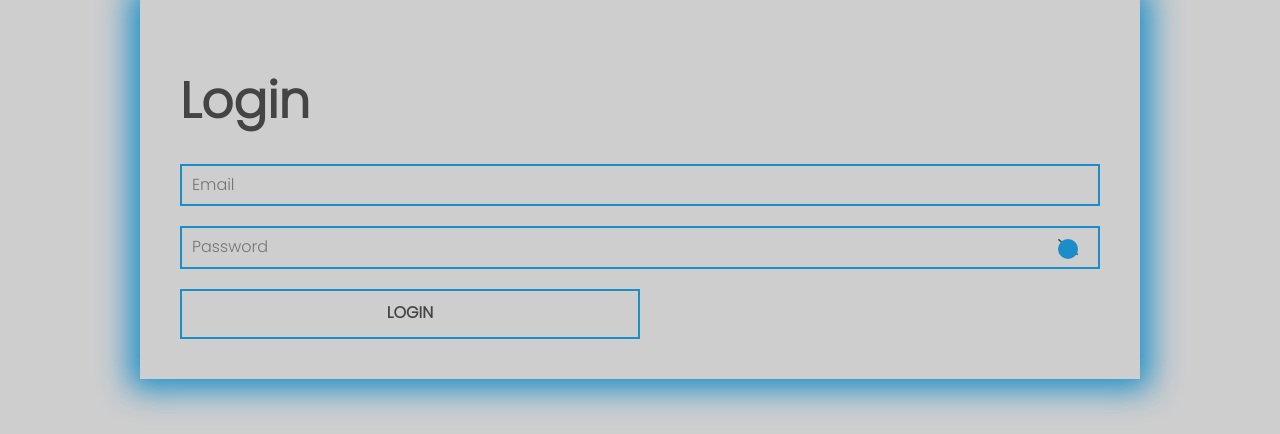
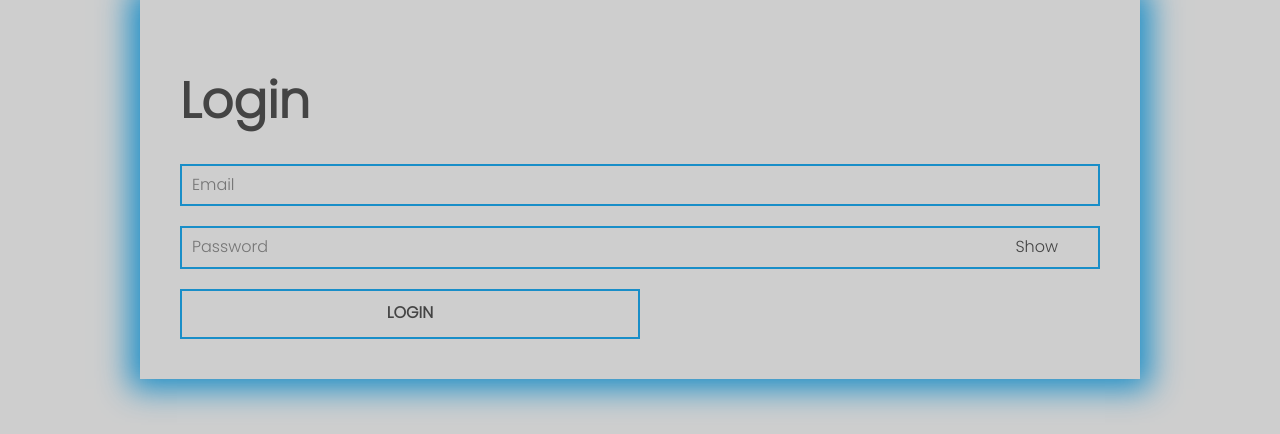
Before and after one commit to dragonero2704/Progetto_Php, a PHP site: page /pages/login.php in a window 1280 px wide. Shown: the part 236-670 px from the top of the page. Run offline with PHP 8.4, Linux system fonts and the light colour scheme; some libraries are stand-ins or nearby versions.

Commit message:
updated show hide

```diff
--- a/javascript/psw.js
+++ b/javascript/psw.js
@@ -1,19 +1,13 @@
 //elements
+let pswinput = document.getElementById('psw')
+let eye = document.getElementById('eye')
 
-
-function toggleinput() {
-    let pswinput = document.getElementById('psw')
-    let eye = document.getElementById('eye')
-
-    // console.log(eye)
-
-    let slashedeye = 'fa-eye-slash'
-    let normaleye = 'fa-eye'
-
-    if (eye.classList.contains(slashedeye)) {
+// console.log(eye)
+eye.addEventListener('click', () => {
+    if (eye.firstChild.nodeValue == 'Show') {
         pswinput.type = 'text'
             // console.log(eye.classList.toString())
-        eye.classList.replace(slashedeye, normaleye)
+        eye.firstChild.nodeValue = 'Hide'
             // eye.className = eye.classList.toString()
 
         // console.log(eye)
@@ -22,7 +16,8 @@ function toggleinput() {
     } else {
         pswinput.type = 'password'
             // console.log(eye.classList.toString())
-        eye.classList.replace(normaleye, slashedeye)
+            eye.firstChild.nodeValue = 'Show'
+
             // eye.className = eye.classList.toString()
     }
-}
+})
--- a/pages/login.php
+++ b/pages/login.php
@@ -78,7 +78,7 @@ $conn->close();
                 <div class="input_container mt2">
                     <div class="err<?php if (!isset($error_pass)) echo ' hidden'; ?>"><?php if (isset($error_pass)) echo $error_pass ?></div>
                     <input type="password" name="password" id="psw" value="<?php echo $password; ?>" placeholder="Password">
-                    <i onclick="toggleinput()" id="eye" class="fa-regular fa-eye-slash mr2"></i>
+                    <span id="eye" class="mr3">Show</span>
 
                 </div>
 
--- a/style/scss/login.scss
+++ b/style/scss/login.scss
@@ -62,23 +62,12 @@ input[type="submit"] {
     transform: translateY(-50%);
     right: 0;
     cursor: pointer;
+    padding: 10px;
+    border-radius: 20px;
+    transition: all 0.1s linear;
 }
 
-#eye::after {
-    content: '';
-    position: absolute;
-    top: 0;
-    left: 0;
-    border-radius: 100px;
+#eye:focus,
+#eye:hover{
     background-color: var(--secondary-color);
-    width: 0;
-    height: 0;
-    transition: all 0.3s linear;
-    padding: 10px;
 }
-
-#eye:hover::after,
-#eye:focus::after {
-    width: 20px;
-    height: 20px;
-}
--- a/style/style.css
+++ b/style/style.css
@@ -202,25 +202,14 @@ input[type=submit] {
   transform: translateY(-50%);
   right: 0;
   cursor: pointer;
+  padding: 10px;
+  border-radius: 20px;
+  transition: all 0.1s linear;
 }
 
-#eye::after {
-  content: "";
-  position: absolute;
-  top: 0;
-  left: 0;
-  border-radius: 100px;
+#eye:focus,
+#eye:hover {
   background-color: var(--secondary-color);
-  width: 0;
-  height: 0;
-  transition: all 0.3s linear;
-  padding: 10px;
-}
-
-#eye:hover::after,
-#eye:focus::after {
-  width: 20px;
-  height: 20px;
 }
 
 .mt1 {
```
